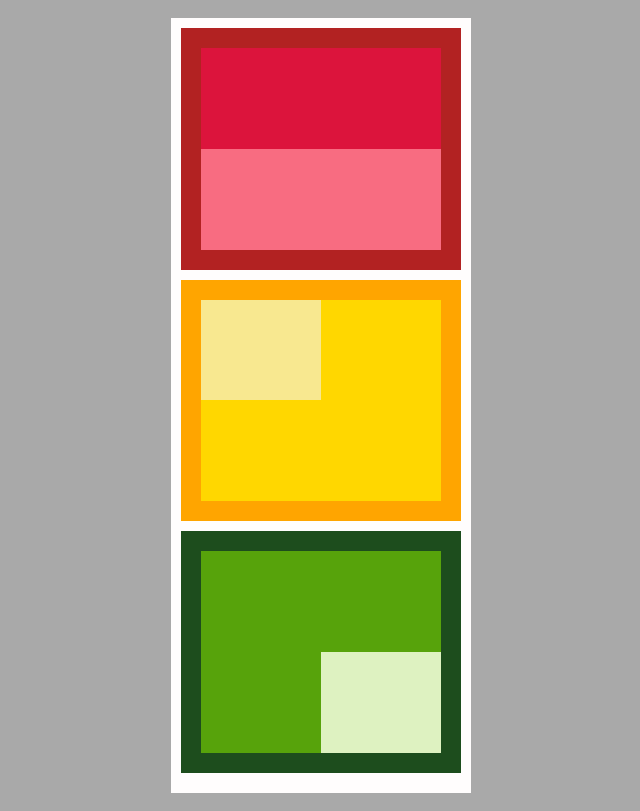
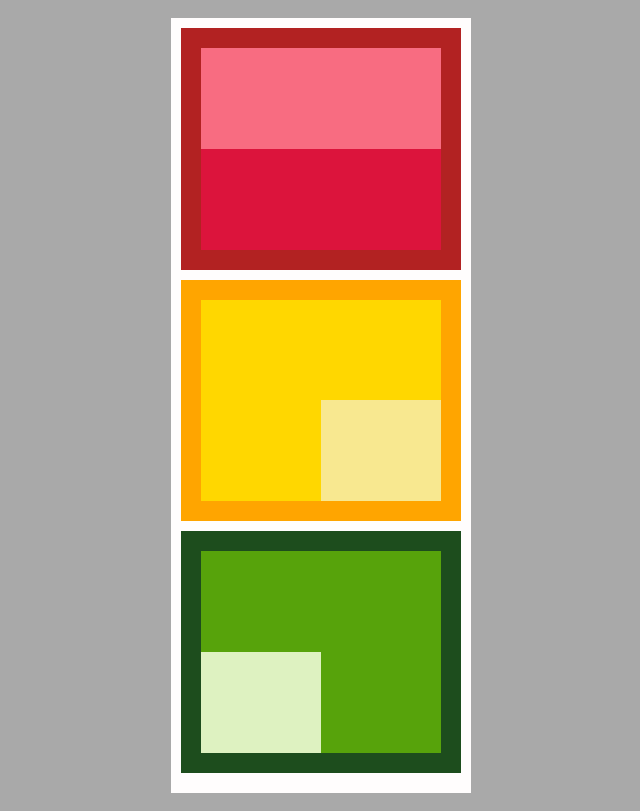
Before and after one commit to IreneRubio2024/trafikljus-Irene-Rubio, a plain HTML site: page page 2.html in a window 1280 px wide. Shown: the whole page, without its empty margins (329-969 px from the left). Drawn offline with Linux system fonts and the light colour scheme.

Commit message:
sista version

```diff
--- a/styles.css
+++ b/styles.css
@@ -1,14 +1,12 @@
 html body {
   background-color: darkgrey;
-
 }
 .conteiner1 {
   display: flex;
-    flex-direction:column;
+  flex-direction: column;
   align-items: center;
   width: 100%;
   padding: 10px;
-
 }
 
 .color-box {
@@ -18,62 +16,53 @@ html body {
   width: 300px;
   height: 775px;
   box-sizing: border-box;
-
 }
 
-    .box-röd, .box-gul, .box-grön {
+.box-röd,
+.box-gul,
+.box-grön {
   display: flex;
-        justify-content: center;
-        align-items: flex-start;
-        position: relative;
   width: 240px;
   height: 26%;
   margin: 10px;
 }
 
-    .mindre-röd, .mindre-gul, .mindre-grön {
+.mindre-röd,
+.mindre-gul,
+.mindre-grön {
   width: 50%;
   height: 50%;
-        position: absolute;
-
 }
 
-
 .mindre-röd {
-    background-color:rgb(248, 108, 129);
+  background-color: rgb(248, 108, 129);
   width: 240px;
   height: 50%;
-    bottom:0px;
-
 }
-.box-röd{
+.box-röd {
   background-color: crimson;
   border: 20px solid firebrick;
-
 }
-
 
 .box-gul {
   background-color: gold;
   border: 20px solid orange;
-
+  flex-direction: column-reverse;
+  align-items: flex-end;
 }
 
 .mindre-gul {
   background-color: rgb(248, 232, 144);
   width: 120px;
   height: 50%;
-    left:0px;
 }
 .box-grön {
-    background-color:rgb(87, 163, 11);
+  background-color: rgb(87, 163, 11);
   border: 20px solid rgb(29, 77, 29);
-
+  flex-direction: column-reverse;
 }
 .mindre-grön {
   background-color: rgb(222, 242, 193);
   width: 120px;
   height: 50%;
-    bottom: 0px;
-    right: 0px;
 }
```
Lines whose indentation alone changed are shown as unchanged.
